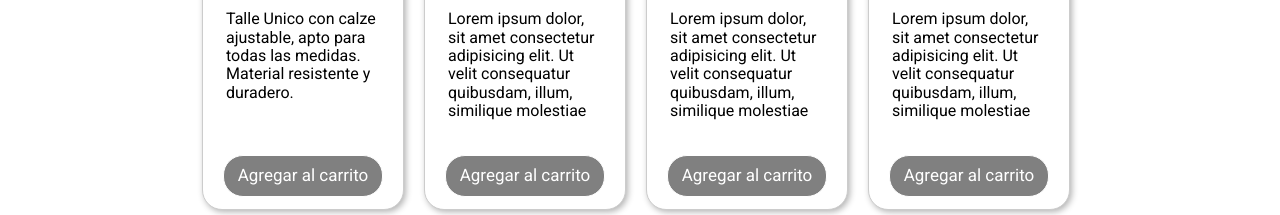
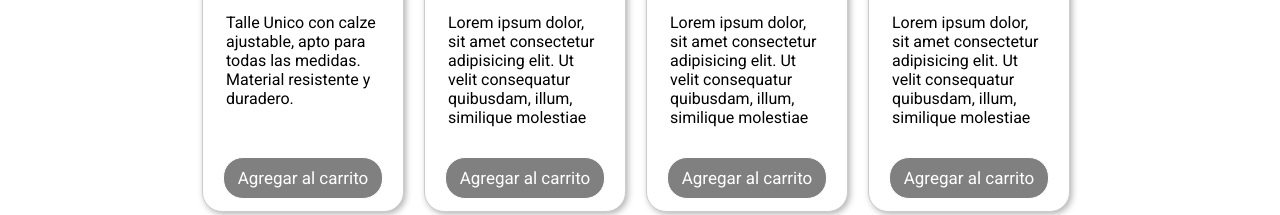
Before and after one commit to santiiw91/Proyecto-Personal, a plain HTML site: page index.html in a window 1280 px wide. Shown: the part 729-944 px from the top of the page. Drawn offline with nearby package versions, Linux system fonts and the light colour scheme; a web font is replaced by a local one.

Commit message:
A VER SI SALE

```diff
--- a/index.html
+++ b/index.html
@@ -5,8 +5,6 @@
     <meta charset="UTF-8">
     <meta http-equiv="X-UA-Compatible" content="IE=edge">
     <meta name="viewport" content="width=device-width, initial-scale=1.0">
-
-    <link rel="stylesheet" href="css/normalize.css">
     <link rel="stylesheet" href="css/style.css">
 
     <title>BANG INDUMENTARIA</title>
```
